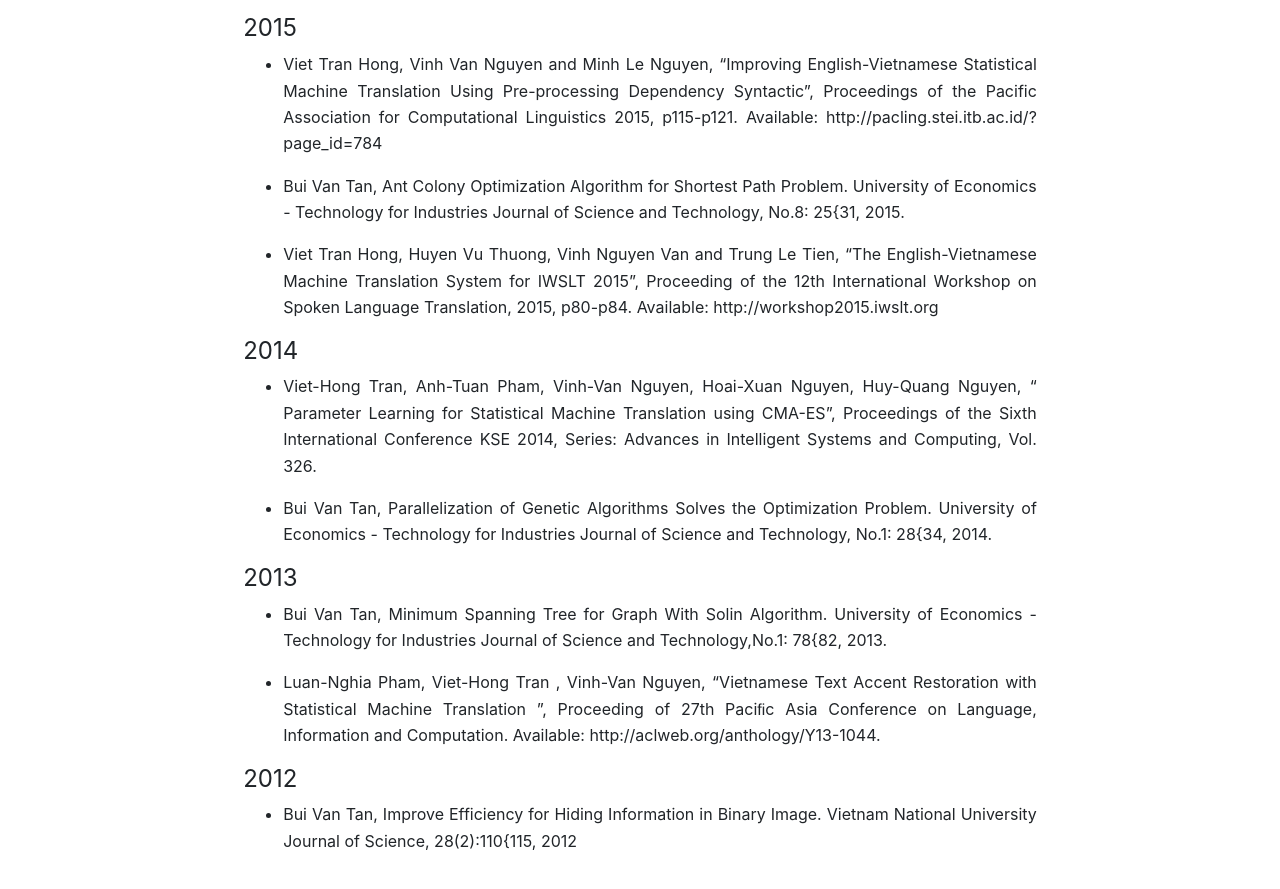
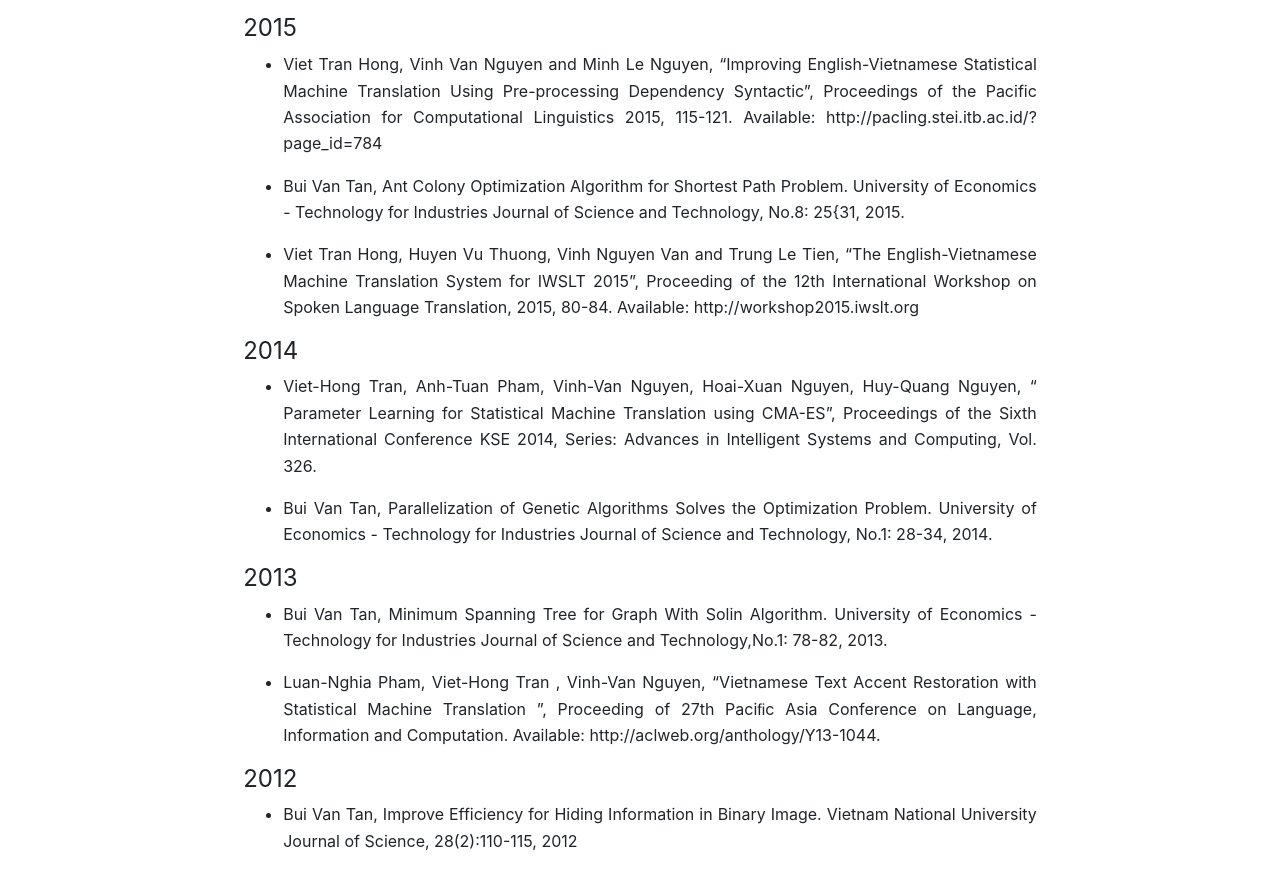
Before and after one commit to unetilab/unetilab.github.io, a Jekyll site: the page built from en/Publications.md, in a window 1280 px wide and 1400 px high, scrolled down 904 px. Shown: the part 506-1395 px from the top of the window. Built offline with Jekyll 4.4.1, drawn with Linux system fonts in a browser that asks for light colours; nearby versions of some CDN libraries; library files that are not in the unit come from our copies.

Commit message:
Update Publications.md

```diff
--- a/en/Publications.md
+++ b/en/Publications.md
@@ -36,21 +36,21 @@ Bui Van Tan, Nguyen Phuong Thai and Nguyen Minh Thuan. Enhancement of Measuremen
 * Viet Tran Hong, Huyen Vu Thuong, Vinh Nguyen Van and Minh Nguyen Le “A Classifier-based Preordering Approach for English-Vietnamese Statistical Machine Translation”, Proceedings of the 17th International Conference on Intelligent Text Processing and Computational Linguistics, 2016. Available: http://site.cicling.org/2016/accepted.html.
 
 #### 2015
-* Viet Tran Hong, Vinh Van Nguyen and Minh Le Nguyen, “Improving English-Vietnamese Statistical Machine Translation Using Pre-processing Dependency Syntactic”, Proceedings of the Pacific Association for Computational Linguistics 2015, p115-p121. Available: http://pacling.stei.itb.ac.id/?page_id=784
+* Viet Tran Hong, Vinh Van Nguyen and Minh Le Nguyen, “Improving English-Vietnamese Statistical Machine Translation Using Pre-processing Dependency Syntactic”, Proceedings of the Pacific Association for Computational Linguistics 2015, 115-121. Available: http://pacling.stei.itb.ac.id/?page_id=784
 
 * Bui Van Tan, Ant Colony Optimization Algorithm for Shortest Path Problem. University of Economics - Technology for Industries Journal of Science and Technology, No.8: 25{31, 2015.
 
-* Viet Tran Hong, Huyen Vu Thuong, Vinh Nguyen Van and Trung Le Tien, “The English-Vietnamese Machine Translation System for IWSLT 2015”, Proceeding of the 12th International Workshop on Spoken Language Translation, 2015, p80-p84. Available: http://workshop2015.iwslt.org
+* Viet Tran Hong, Huyen Vu Thuong, Vinh Nguyen Van and Trung Le Tien, “The English-Vietnamese Machine Translation System for IWSLT 2015”, Proceeding of the 12th International Workshop on Spoken Language Translation, 2015, 80-84. Available: http://workshop2015.iwslt.org
 
 #### 2014
 * Viet-Hong Tran, Anh-Tuan Pham, Vinh-Van Nguyen, Hoai-Xuan Nguyen, Huy-Quang Nguyen, “ Parameter Learning for Statistical Machine Translation using CMA-ES”, Proceedings of the Sixth International Conference KSE 2014, Series: Advances in Intelligent Systems and Computing, Vol. 326.
 
-* Bui Van Tan, Parallelization of Genetic Algorithms Solves the Optimization Problem. University of Economics - Technology for Industries Journal of Science and Technology, No.1: 28{34, 2014.
+* Bui Van Tan, Parallelization of Genetic Algorithms Solves the Optimization Problem. University of Economics - Technology for Industries Journal of Science and Technology, No.1: 28-34, 2014.
 
 #### 2013
-* Bui Van Tan, Minimum Spanning Tree for Graph With Solin Algorithm. University of Economics - Technology for Industries Journal of Science and Technology,No.1: 78{82, 2013.
+* Bui Van Tan, Minimum Spanning Tree for Graph With Solin Algorithm. University of Economics - Technology for Industries Journal of Science and Technology,No.1: 78-82, 2013.
 
 * Luan-Nghia Pham, Viet-Hong Tran , Vinh-Van Nguyen, “Vietnamese Text Accent Restoration with Statistical Machine Translation ”, Proceeding of 27th Paciﬁc Asia Conference on Language, Information and Computation. Available:  http://aclweb.org/anthology/Y13-1044.
 
 #### 2012
-* Bui Van Tan, Improve Efficiency for Hiding Information in Binary Image. Vietnam National University Journal of Science, 28(2):110{115, 2012
+* Bui Van Tan, Improve Efficiency for Hiding Information in Binary Image. Vietnam National University Journal of Science, 28(2):110-115, 2012
```
